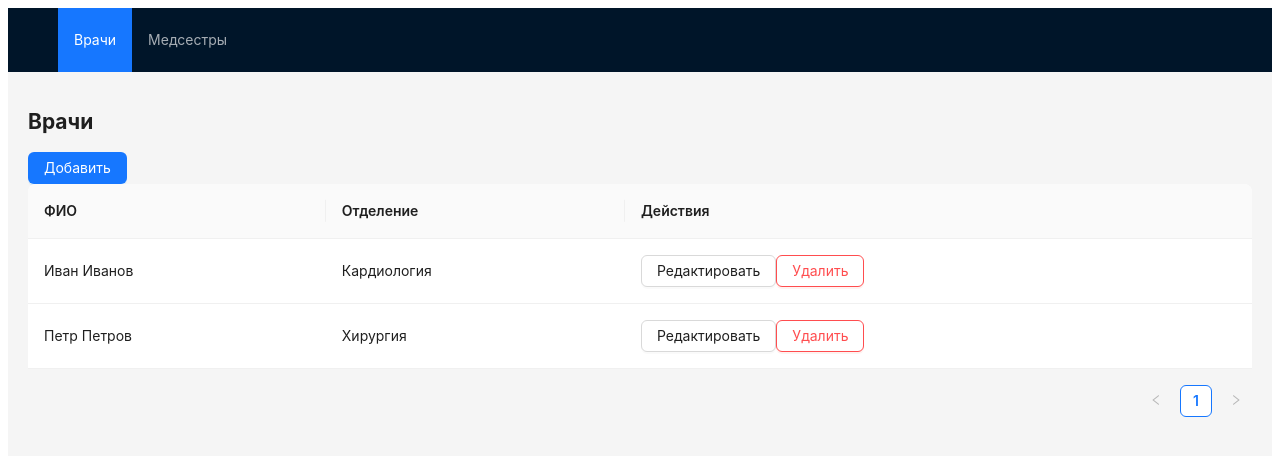
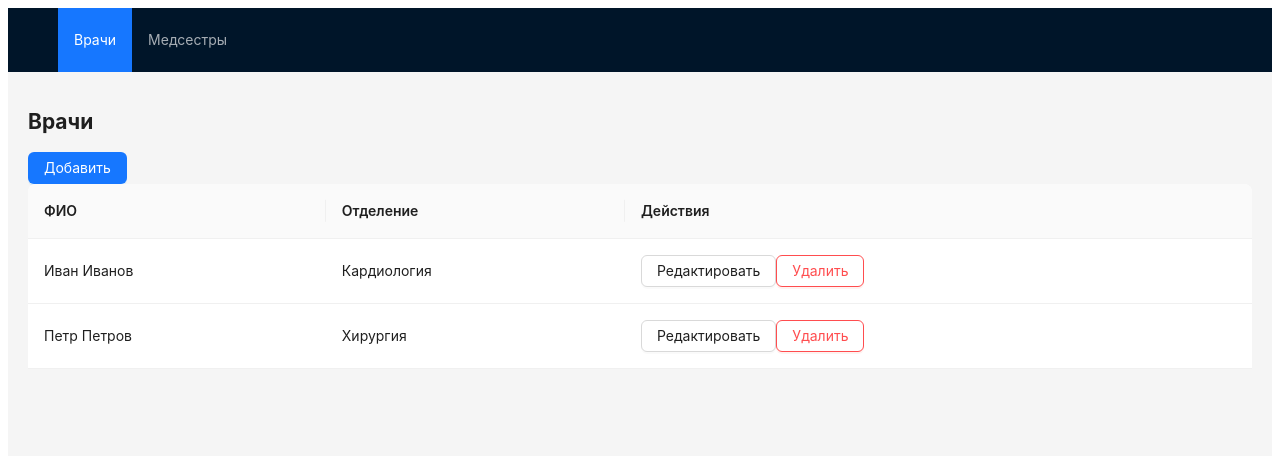
Before and after one commit to shonazarovdev/w2w-test, a React (Create React App) app: page / in a window 1280 px wide. Shown: the top 456 px of the page. Built offline with nearby package versions, Linux system fonts and the light colour scheme.

Commit message:
removed pagination

```diff
--- a/src/components/StaffTable/index.tsx
+++ b/src/components/StaffTable/index.tsx
@@ -69,6 +69,7 @@ const StaffTable: FC<StaffTableProps> = ({ title, staffList, onUpdate }) => {
           },
         ]}
         rowKey="id"
+        pagination={false}
       />
 
       <Modal
```
